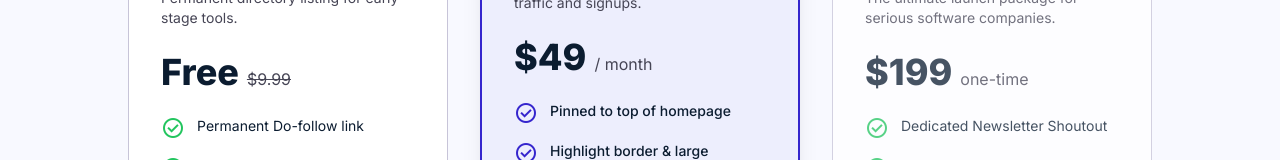
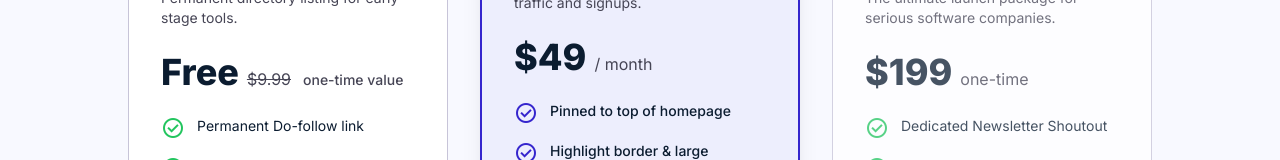
Before and after one commit to yuho75/ecomstacks-directory, a Next.js app: page /pricing in a window 1280 px wide. Shown: the part 629-789 px from the top of the page. Built offline with nearby package versions, Linux system fonts and the light colour scheme; no server answers.

Commit message:
feat: ensure billing intervals are shown in Free Mode on both Pricing Page and Submission Modal

```diff
--- a/src/app/pricing/page.tsx
+++ b/src/app/pricing/page.tsx
@@ -63,6 +63,7 @@ export default function PricingPage() {
               <div className="mb-6 flex items-baseline gap-2">
                 <span className="text-4xl font-extrabold text-on-surface">Free</span>
                 <span className="text-on-surface-variant line-through text-base">$9.99</span>
+                <span className="text-on-surface-variant text-sm font-medium ml-1">one-time value</span>
               </div>
             )}
 
--- a/src/components/SubmissionModal.tsx
+++ b/src/components/SubmissionModal.tsx
@@ -424,9 +424,12 @@ export default function SubmissionModal({ isOpen, onClose, onSuccess, defaultTie
                           <p className="font-body-sm text-on-surface-variant">{TIER_DESCRIPTIONS.standard}</p>
                         </div>
                       </div>
-                      <div className="flex items-center gap-xs">
+                      <div className="text-right">
+                        <div className="flex items-center gap-xs justify-end">
                           <span className="font-label-lg text-primary text-[16px]">Free</span>
                           <span className="text-[11px] text-on-surface-variant line-through">${TIER_PRICES.standard}</span>
+                        </div>
+                        <p className="text-[10px] text-on-surface-variant font-medium">one-time value</p>
                       </div>
                     </div>
                   )}
@@ -484,9 +487,12 @@ export default function SubmissionModal({ isOpen, onClose, onSuccess, defaultTie
                           <p className="font-body-sm text-on-surface-variant">{TIER_DESCRIPTIONS.featured}</p>
                         </div>
                       </div>
+                      <div className="text-right">
                         <span className="font-label-lg text-on-surface-variant text-[16px] line-through">
                           ${TIER_PRICES.featured}
                         </span>
+                        <p className="text-[10px] text-on-surface-variant font-medium">/ month</p>
+                      </div>
                     </div>
                   )}
 
@@ -538,9 +544,12 @@ export default function SubmissionModal({ isOpen, onClose, onSuccess, defaultTie
                           <p className="font-body-sm text-on-surface-variant">{TIER_DESCRIPTIONS.premium}</p>
                         </div>
                       </div>
+                      <div className="text-right">
                         <span className="font-label-lg text-on-surface-variant text-[16px] line-through">
                           ${TIER_PRICES.premium}
                         </span>
+                        <p className="text-[10px] text-on-surface-variant font-medium">one-time</p>
+                      </div>
                     </div>
                   )}
                 </div>
```
Lines whose indentation alone changed are shown as unchanged.
